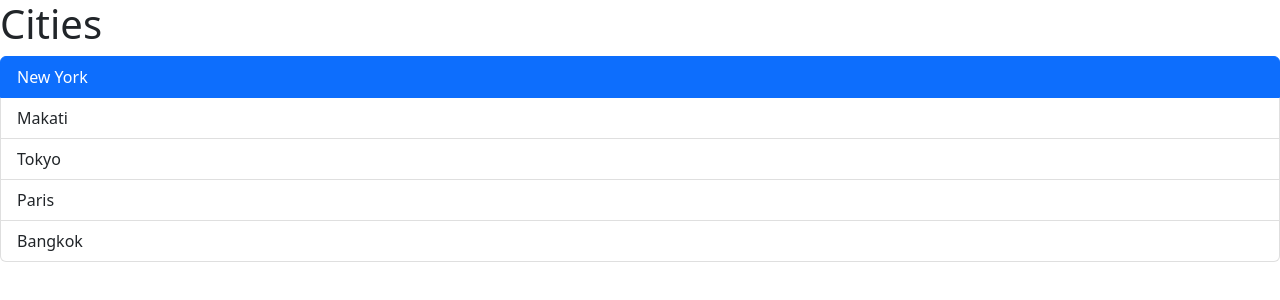
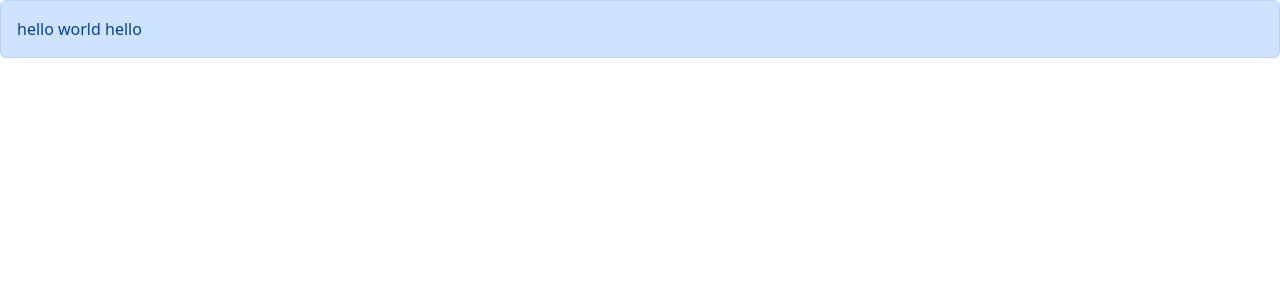
Before and after one commit to Oconer-git/practice-react-with-mosh, a React (Vite) app: page / in a window 1280 px wide. Shown: the top 300 px of the page. Built offline with nearby package versions, Linux system fonts and the light colour scheme.

Commit message:
building-components: passing children

```diff
--- a/src/App.tsx
+++ b/src/App.tsx
@@ -1,19 +1,9 @@
-import ListGroup from "./components/ListGroup";
-
+import Alert from "./components/Alert";
 function App() {
-  let items = [
-    'New York',
-    'Makati',
-    'Tokyo',
-    'Paris',
-    'Bangkok'
-  ]
-
-  const handleSelectedItem = (item: string) => {
-    console.log(item);
-  }
   return <div>
-    <ListGroup items={items} heading="Cities" onSelectItem={handleSelectedItem}/>
+    <Alert>
+      hello world <span>hello</span>
+    </Alert>
   </div>
 }
 
--- /dev/null
+++ b/src/components/Alert.tsx
@@ -0,0 +1,14 @@
+import { ReactNode } from "react";
+
+interface Props{
+    children: ReactNode;
+}
+const Alert = ({children}: Props) => {
+  return (
+    <div className="alert alert-primary">
+      {children}
+    </div>
+  )
+}
+
+export default Alert
```
